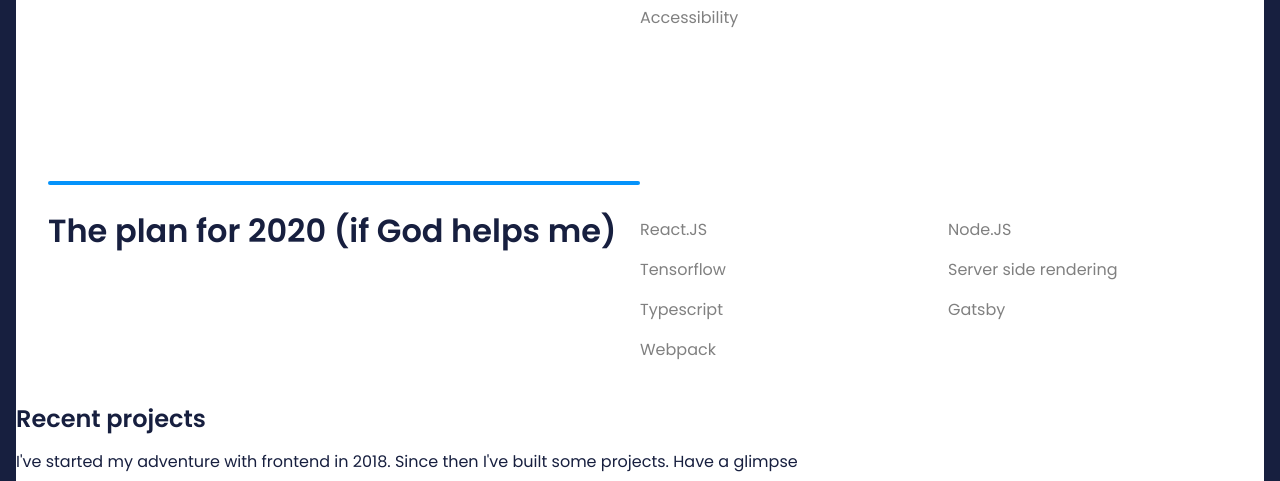
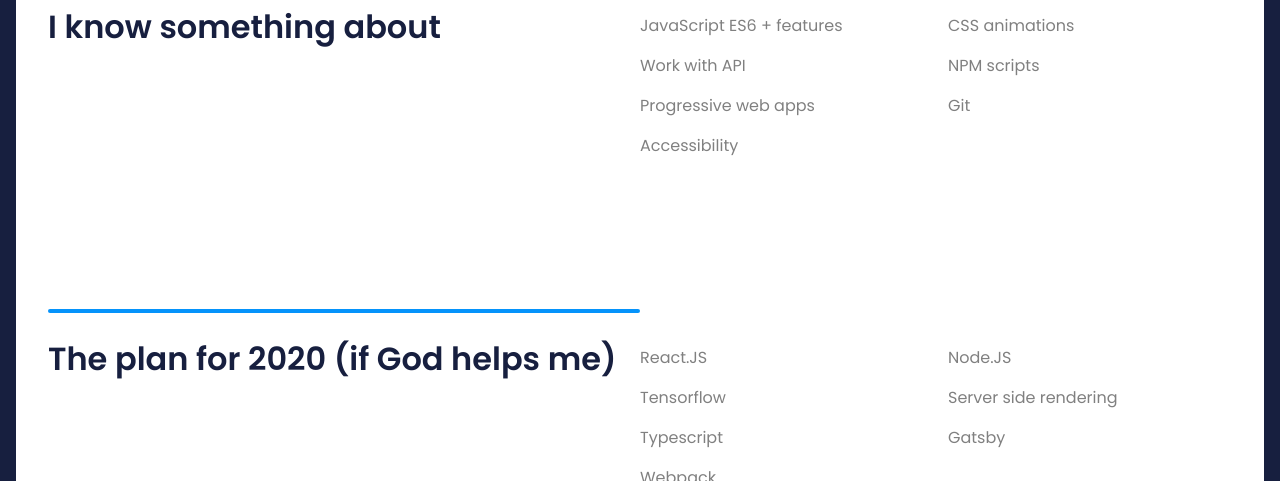
Before and after one commit to JMPaulus/jmpaulus.github.io, a website: page src/content/index.html in a window 1280 px wide. Shown: the part 1951-2432 px from the top of the page. Drawn offline with nearby package versions, Linux system fonts and the light colour scheme; files that its build step writes are made by us from their sources; files whose address does not match are found by name.

Commit message:
started projects section, need to fix the background code

```diff
--- a/src/scss/_variables.scss
+++ b/src/scss/_variables.scss
@@ -7,3 +7,4 @@
 $gray:#808080;
 $blueish: #0593FB;
 $green: #06C847;
+$light-gray: #D3D3D3;
--- a/src/scss/main.scss
+++ b/src/scss/main.scss
@@ -4,7 +4,9 @@
 @import url('https://fonts.googleapis.com/css?family=Poppins:300,400,500,600&display=swap&subset=latin-ext');
 
 @import "modules/hero.scss";
+@import "modules/projects.scss";
 @import "modules/skills.scss";
+
 
 
 html {
--- /dev/null
+++ b/src/scss/modules/projects.scss
@@ -0,0 +1,12 @@
+.projects{
+    background: $light-gray;
+    padding: 8rem 0;
+    &__title{
+
+        font-size: 2.25rem;
+        margin: 0 auto 8rem;
+        font-style: normal;
+        font-weight: 600;
+        padding: 1rem 0;
+    }
+}
--- a/src/scss/modules/skills.scss
+++ b/src/scss/modules/skills.scss
@@ -3,7 +3,7 @@
     margin: 0 auto;
     &__title{
         font-size: 2.25rem;
-        margin: 0;
+        margin: 0 auto 8rem;
         font-style: normal;
         font-weight: 600;
         padding: 1rem 0;
```
